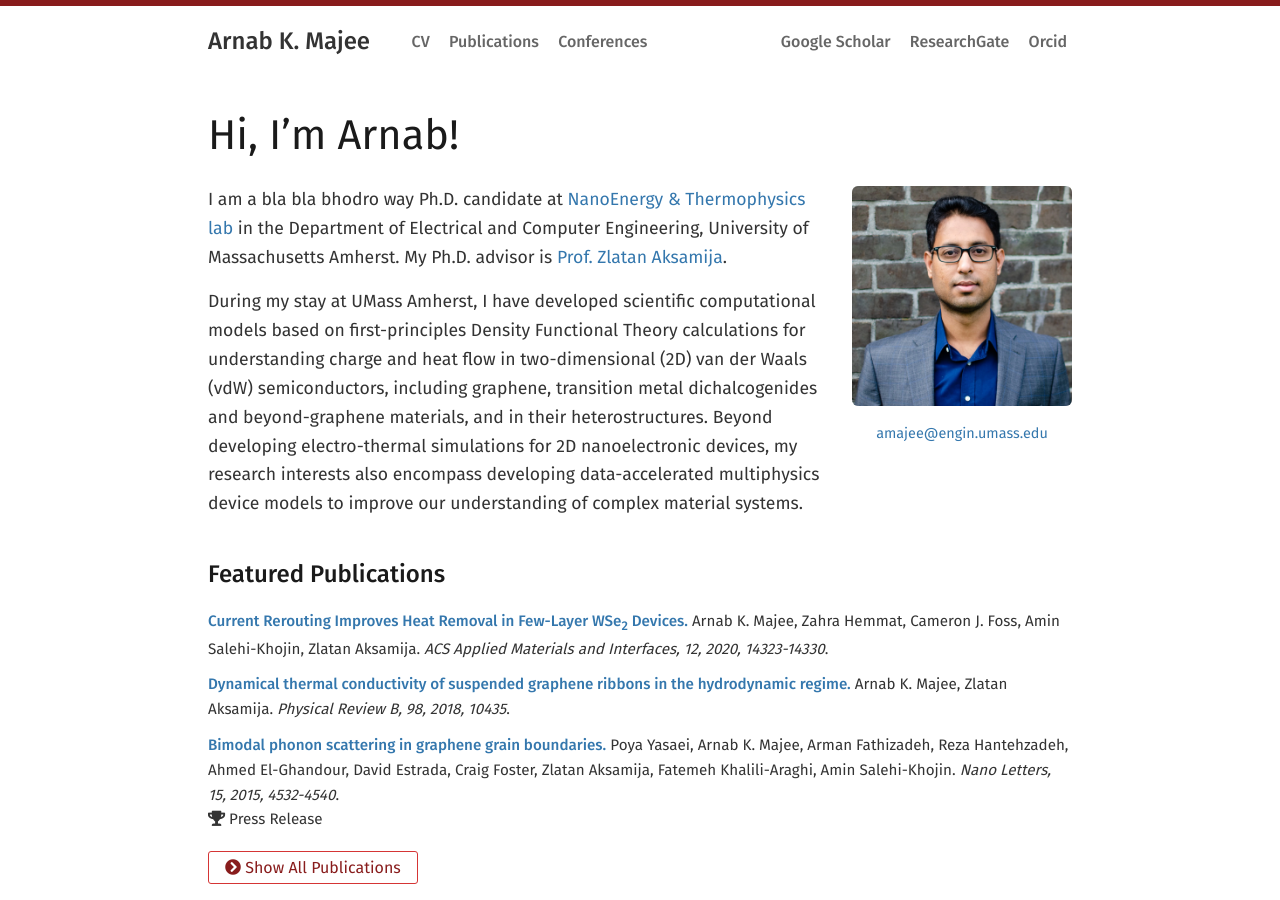
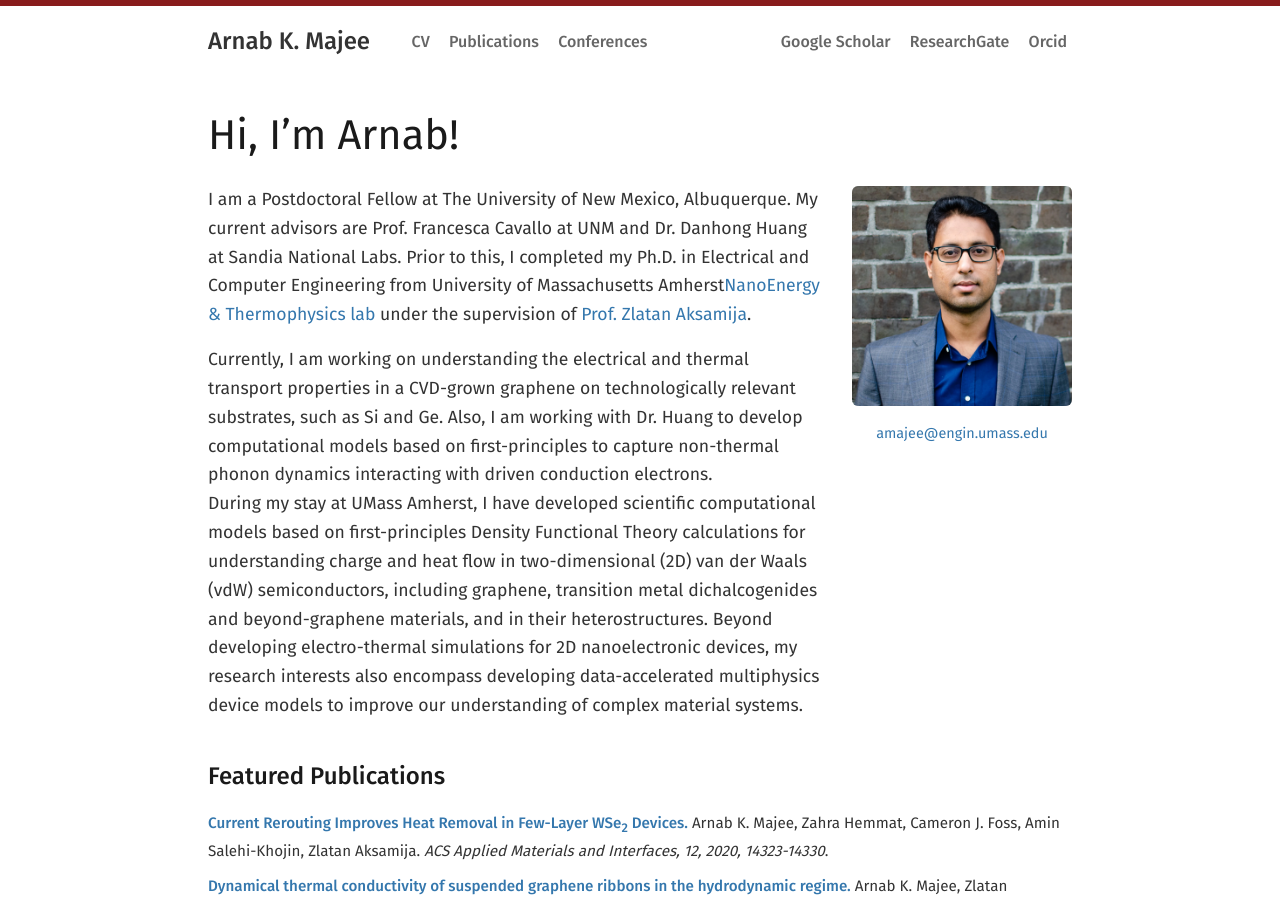
Before and after one commit to arnabmajee/arnabmajee.github.io, a Jekyll site: the page built from index.md, in a window 1280 px wide and 900 px high. Built offline with Jekyll 4.4.1, drawn with Linux system fonts in a browser that asks for light colours; nearby versions of some CDN libraries; a style sheet for code colours, icons or effects is not loaded.

Commit message:
Update index.md

```diff
--- a/index.md
+++ b/index.md
@@ -9,7 +9,9 @@ class: home
 <div class="columns" markdown="1">
 
 <div class="intro" markdown="1">
-I am a bla bla bhodro way Ph.D. candidate at [NanoEnergy & Thermophysics lab](https://netlab.umasscreate.net/) in the Department of Electrical and Computer Engineering, University of Massachusetts Amherst. My Ph.D. advisor is [Prof. Zlatan Aksamija](https://blogs.umass.edu/zlatana/about/).
+I am a Postdoctoral Fellow at The University of New Mexico, Albuquerque. My current advisors are Prof. Francesca Cavallo at UNM and Dr. Danhong Huang at Sandia National Labs. Prior to this, I completed my Ph.D. in Electrical and Computer Engineering from University of Massachusetts Amherst[NanoEnergy & Thermophysics lab](https://netlab.umasscreate.net/) under the supervision of [Prof. Zlatan Aksamija](https://blogs.umass.edu/zlatana/about/).
+
+<div>Currently, I am working on understanding the electrical and thermal transport properties in a CVD-grown graphene on technologically relevant substrates, such as Si and Ge. Also, I am working with Dr. Huang to develop computational models based on first-principles to capture non-thermal phonon dynamics interacting with driven conduction electrons.</div>
 
 <div>During my stay at UMass Amherst, I have developed scientific computational models based on first-principles Density Functional Theory calculations for understanding charge and heat flow in two-dimensional (2D) van der Waals (vdW) semiconductors, including graphene, transition metal dichalcogenides and beyond-graphene materials, and in their heterostructures. Beyond developing electro-thermal simulations for 2D nanoelectronic devices, my research interests also encompass developing data-accelerated multiphysics device models to improve our understanding of complex material systems.</div>
 
```
